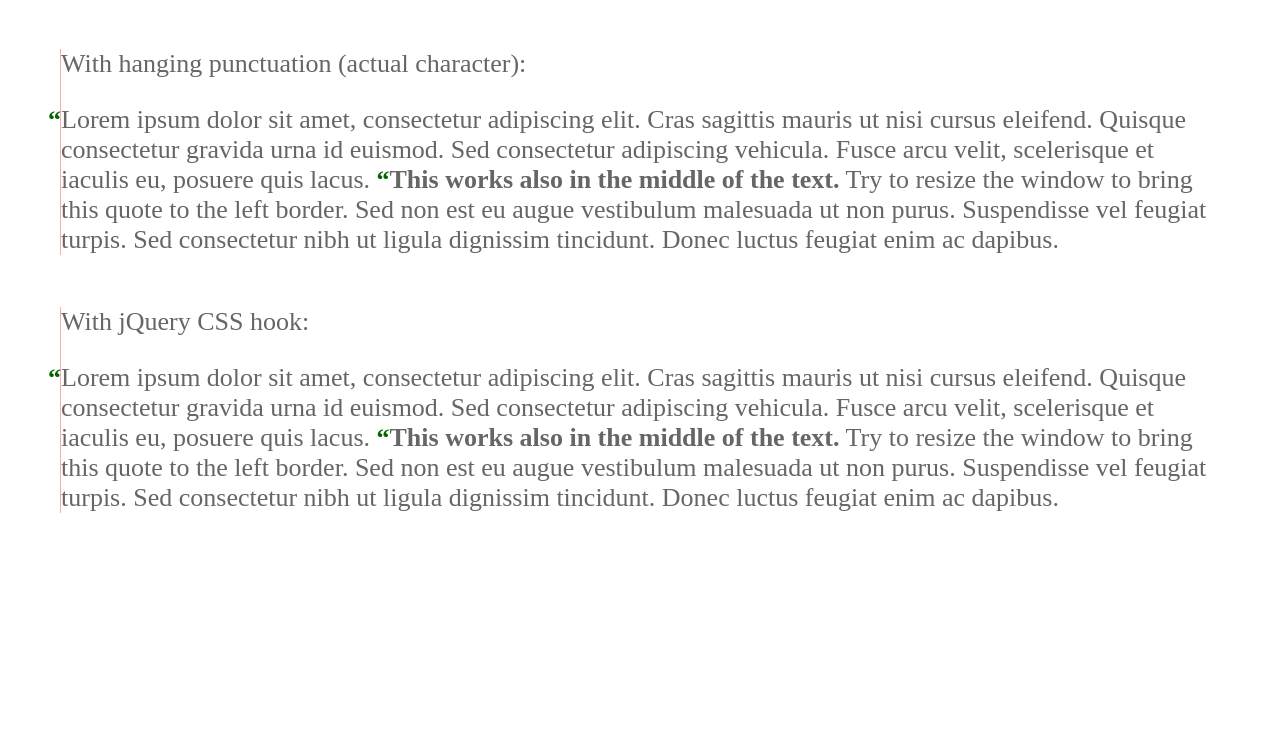
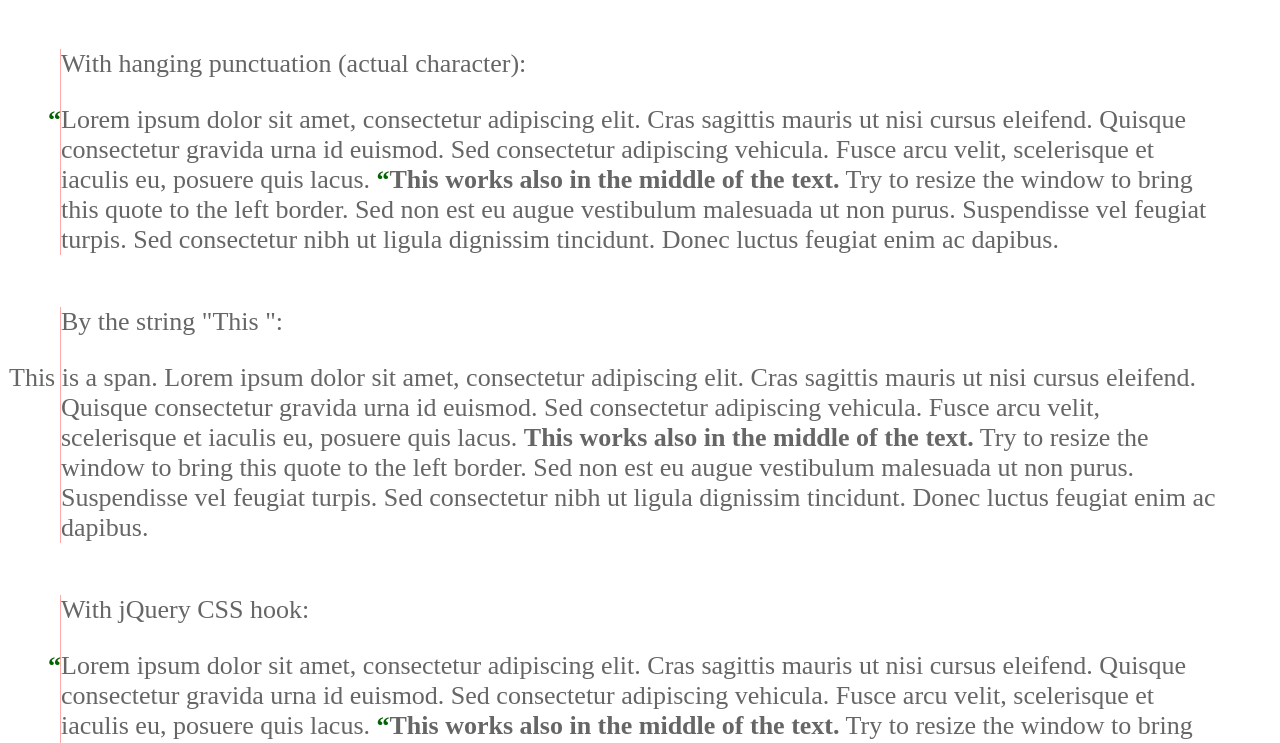
Before and after one commit to Boldewyn/jQuery.exdent, a plain HTML site: page demo.html in a window 1280 px wide. Shown: the part 519-1262 px from the top of the page. Before the commit the page ends 1084 px from the top, so only its background shows below. Drawn offline with nearby package versions, Linux system fonts and the light colour scheme.

Commit message:
add the "This " case to the demo

```diff
--- a/demo.html
+++ b/demo.html
@@ -44,11 +44,13 @@ q:after {
 }
     </style>
     <script src="https://ajax.googleapis.com/ajax/libs/jquery/1.6.4/jquery.min.js"></script>
+    <script>window.jQuery || document.write('<script src="../bookmarks/bookmarks/static/jquery.js"><'+'/script>')</script>
     <script src="jquery.exdent.js"></script>
     <script>
 $(window).bind('load resize', function() {
     $('div.pseudo q').exdent({ detect: true });
     $('div.hardcoded q').exdent({ by: '.5em'  });
+    $('div.a-span span').exdent({ detect: 'This '  });
     $('div.cssHooks q').css('exdent', '.5em');
 });
     </script>
@@ -91,6 +93,18 @@ $(window).bind('load resize', function() {
         vel feugiat turpis. Sed consectetur nibh ut ligula dignissim
         tincidunt. Donec luctus feugiat enim ac dapibus.</q></p>
       </div>
+      <div class="article a-span">
+        <p>By the string "This ":</p>
+        <p><span>This is a span. Lorem ipsum dolor sit amet,</span> consectetur adipiscing elit.
+        Cras sagittis mauris ut nisi cursus eleifend. Quisque consectetur
+        gravida urna id euismod. Sed consectetur adipiscing vehicula.
+        Fusce arcu velit, scelerisque et iaculis eu, posuere quis lacus.
+        <span><b>This works also in the middle of the text.</b> Try to resize the
+        window to bring this quote to the left border.</span>
+        Sed non est eu augue vestibulum malesuada ut non purus. Suspendisse
+        vel feugiat turpis. Sed consectetur nibh ut ligula dignissim
+        tincidunt. Donec luctus feugiat enim ac dapibus.</span></p>
+      </div>
       <div class="article cssHooks">
         <p>With jQuery CSS hook:</p>
         <p><q><strong>“</strong>Lorem ipsum dolor sit amet,</q> consectetur adipiscing elit.
```
